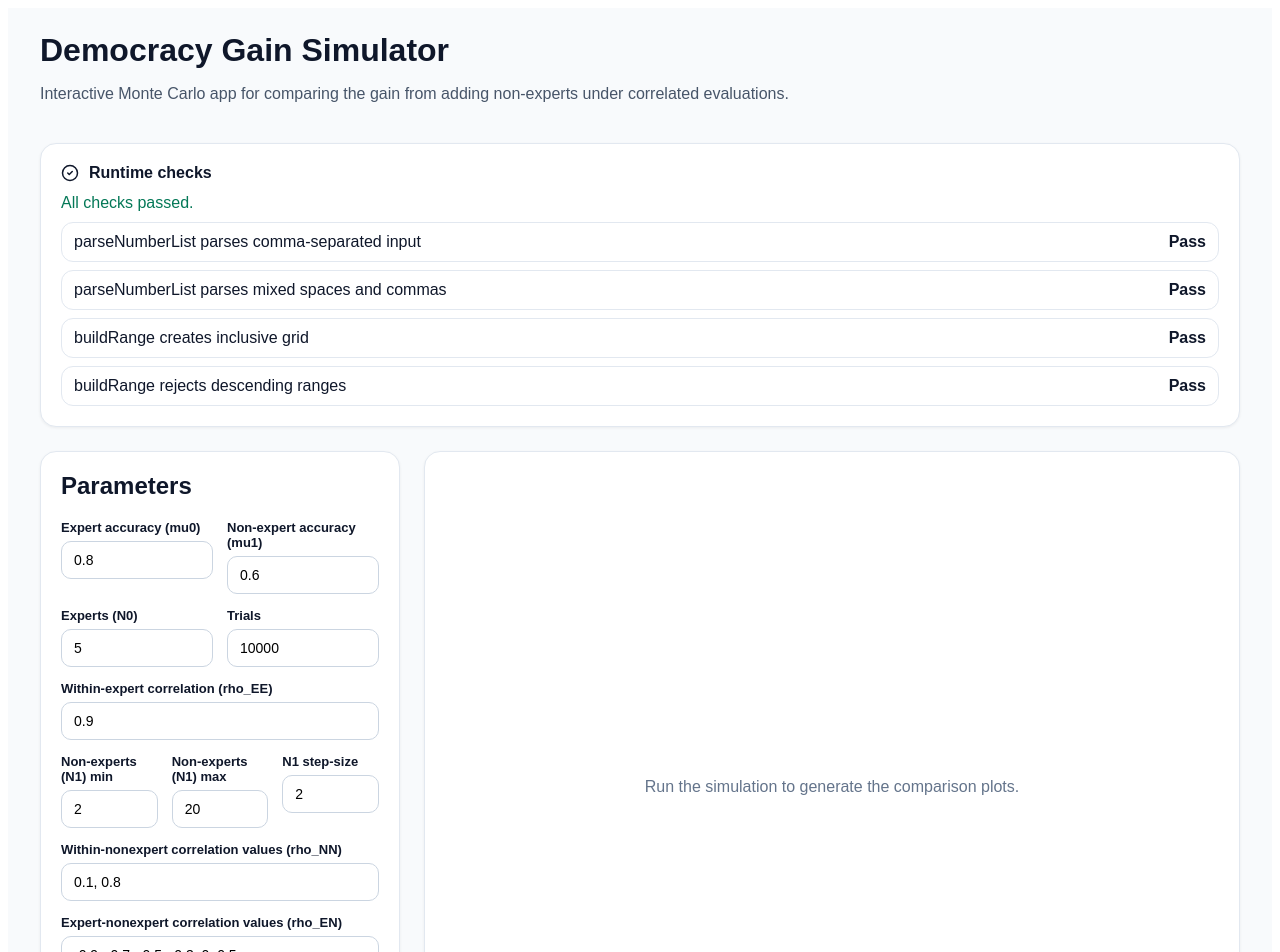
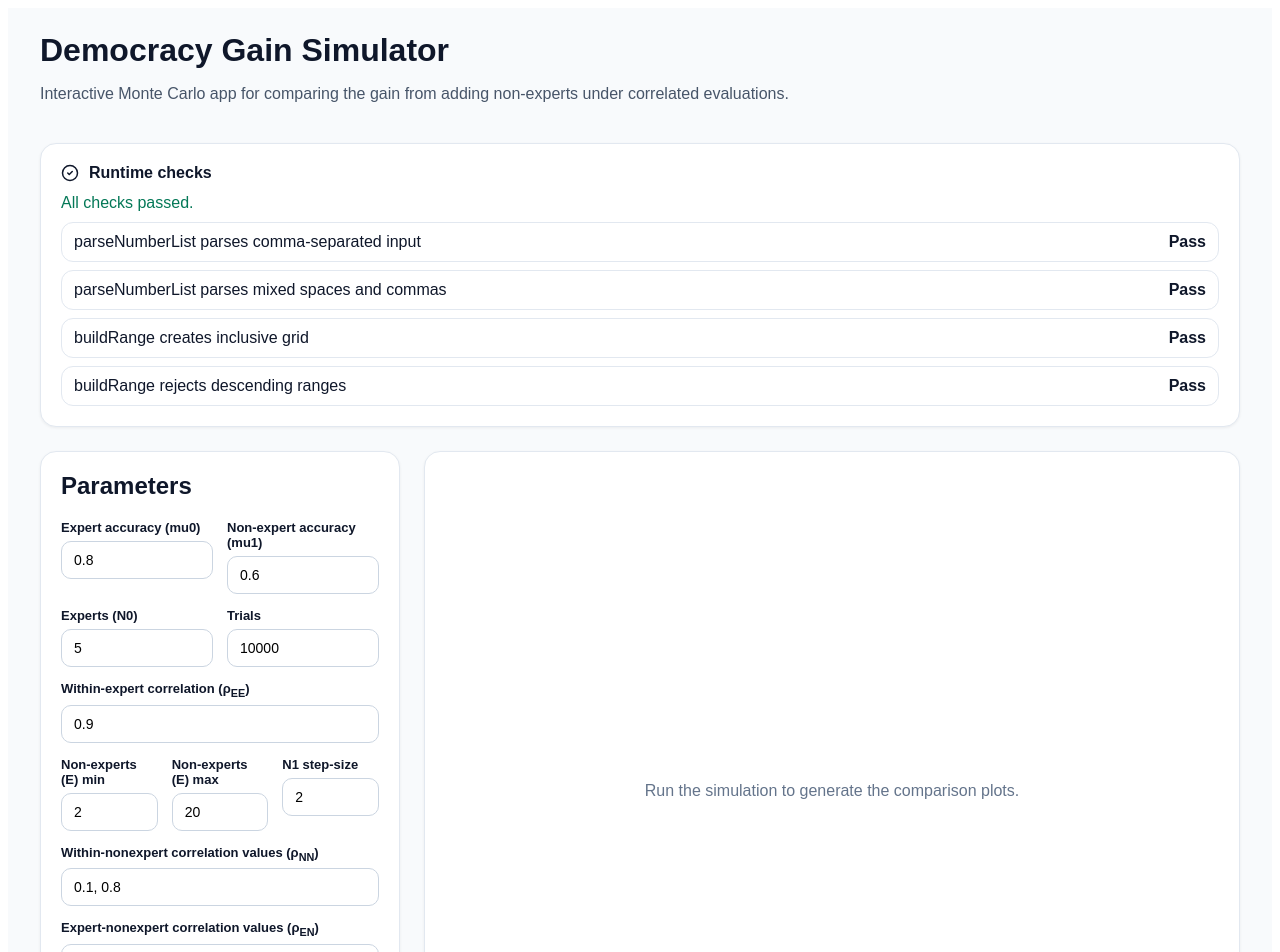
Before and after one commit to anujitchakraborty/democracy-simulator, a React (Vite) app: page / in a window 1280 px wide. Shown: the top 952 px of the page. Built offline with nearby package versions, Linux system fonts and the light colour scheme.

Commit message:
Update App.jsx

```diff
--- a/src/App.jsx
+++ b/src/App.jsx
@@ -436,7 +436,7 @@ export default function App() {
         throw new Error("Choose valid sample sizes and at least 100 trials.");
       }
       if (rhoNNVals.length === 0 || rhoSNVals.length === 0) {
-        throw new Error("Enter at least one value for rho_NN and rho_EN.");
+        throw new Error("Enter at least one value for ρ_NN and ρ_EN.");
       }
 
       await new Promise((resolve) => setTimeout(resolve, 20));
@@ -560,17 +560,17 @@ export default function App() {
             </div>
 
             <div style={{ marginTop: 14 }}>
-              <label style={labelStyle()}>Within-expert correlation (rho_EE)</label>
+              <label style={labelStyle()}>Within-expert correlation (ρ<sub>EE</sub>)</label>
               <input style={inputStyle()} type="number" step="0.01" value={rhoSS} onChange={(e) => setRhoSS(Number(e.target.value))} />
             </div>
 
             <div style={{ display: "grid", gridTemplateColumns: "1fr 1fr 1fr", gap: 14, marginTop: 14 }}>
               <div>
-                <label style={labelStyle()}>Non-experts (N1) min</label>
+                <label style={labelStyle()}>Non-experts (E) min</label>
                 <input style={inputStyle()} type="number" step="1" value={N1Start} onChange={(e) => setN1Start(Number(e.target.value))} />
               </div>
               <div>
-                <label style={labelStyle()}>Non-experts (N1) max</label>
+                <label style={labelStyle()}>Non-experts (E) max</label>
                 <input style={inputStyle()} type="number" step="1" value={N1End} onChange={(e) => setN1End(Number(e.target.value))} />
               </div>
               <div>
@@ -580,12 +580,12 @@ export default function App() {
             </div>
 
             <div style={{ marginTop: 14 }}>
-              <label style={labelStyle()}>Within-nonexpert correlation values (rho_NN)</label>
+              <label style={labelStyle()}>Within-nonexpert correlation values (ρ<sub>NN</sub>)</label>
               <input style={inputStyle()} value={rhoNNText} onChange={(e) => setRhoNNText(e.target.value)} />
             </div>
 
             <div style={{ marginTop: 14 }}>
-              <label style={labelStyle()}>Expert-nonexpert correlation values (rho_EN)</label>
+              <label style={labelStyle()}>Expert-nonexpert correlation values (ρ<sub>EN</sub>)</label>
               <input style={inputStyle()} value={rhoSNText} onChange={(e) => setRhoSNText(e.target.value)} />
             </div>
 
```
